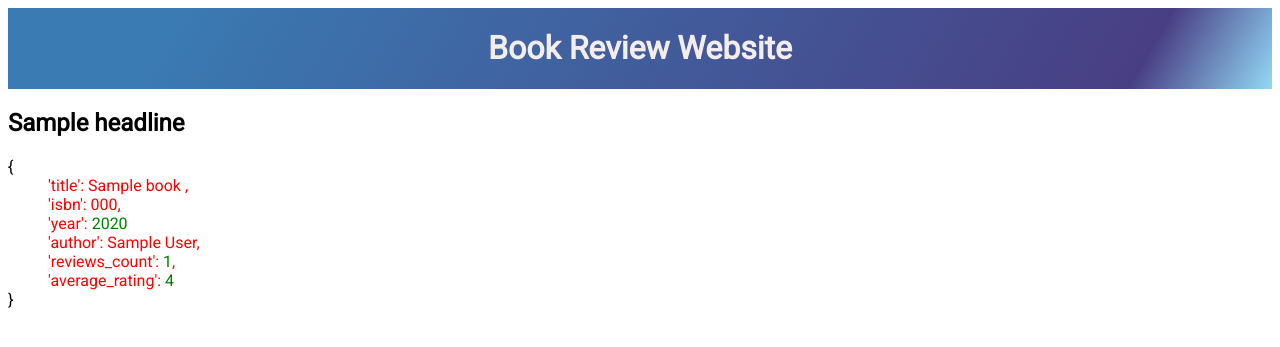
After one commit to betty-van/book-review-app, a Flask app: template templates/json.html in a window 1280 px wide. The commit adds this page. Shown: the top 347 px of the page. Run offline with Flask 2, Linux system fonts and the light colour scheme; the template is opened without the code that fills it: most values are stand-ins (such as "Sample title", 1, 10 or a date in 2020).

Commit message:
Finished project1 with all critera met

```diff
--- a/app.py
+++ b/app.py
@@ -1,9 +1,11 @@
 # Goodreads API
 # key: Ofp1GU7uUbEelrn6ZrT9w
 # secret: Ywf8dKYfvqVbmNoUJwNGZgH2lHAFciC7rzQbu2Ds4s
+# DATABASE_URL=postgres://xpsrascgzfgxzm:b7668097ffd03198d922523344120670dd76f03a849c9977a804cd2ab5631c46@ec2-54-197-239-115.compute-1.amazonaws.com:5432/d2ebb11rclhqv
 import os
 
 import requests
+import json
 from flask import Flask, session, render_template, request
 from flask_session import Session
 from sqlalchemy import create_engine
@@ -132,6 +134,13 @@ def bookdetails(book_id):
         headline = "Book not found."
         return render_template("error.html", headline=headline)
 
+    # Get Goodreads avg rating and number of ratings
+    res = requests.get("https://www.goodreads.com/book/review_counts.json", params={"key": "Ofp1GU7uUbEelrn6ZrT9w", "isbns": book.isbn})
+    book = res.json()
+    average_rating = book['books'][0]['average_rating']
+    rating_number = book['books'][0]['work_ratings_count']
+
+
     # Get book details & render onto page
     return render_template("bookdetails.html", book=book, reviews=reviews)
 
@@ -173,3 +182,37 @@ def submission():
         db.commit()
         headline="Your submission was successful."
         return render_template("submission.html", headline=headline, username=username, reviewText=reviewText, rating=rating)
+
+@app.route("/api/<string:isbns>", methods=["GET"])
+def api(isbns):
+    # Check if ISBN is in database
+    inDatabase = db.execute("SELECT * FROM books WHERE isbn = :isbn", {"isbn": isbns}).rowcount > 0
+    if not inDatabase:
+        headline="404 error, ISBN not found in database."
+        return render_template("error.html", headline=headline)
+
+    # Get book in database
+    book = db.execute("SELECT * FROM books WHERE isbn = :isbn", {"isbn": isbns}).fetchone()
+
+    # Get Goodreads api
+    credentials= "Ofp1GU7uUbEelrn6ZrT9w"
+    res = requests.get("https://www.goodreads.com/book/review_counts.json", params={"key": credentials, "isbns": isbns})
+    bookJSON = res.json()
+
+    average_rating = bookJSON['books'][0]['average_rating']
+    rating_number = bookJSON['books'][0]['work_ratings_count']
+
+    headline="JSON Object"
+
+    # Make sure printing correct variables
+    myJSON = {
+        "title": book.title,
+        "isbn": book.isbn,
+        "year": book.year,
+        "author": book.author,
+        "review_count": rating_number,
+        "average_rating": average_rating
+    }
+
+    print(json.dumps(myJSON, indent=4))
+    return render_template("json.html", book=book, headline=headline, average_rating=average_rating, rating_number=rating_number)
--- a/templates/bookdetails.html
+++ b/templates/bookdetails.html
@@ -10,6 +10,8 @@
     <p>ISBN number: {{ book.isbn }}</p>
     <p>Year published: {{ book.year }}</p>
     <p>Book ID: {{ book.id }}</p>
+    <p>Number of reviews: {{ ratings_number }}</p>
+    <p>Average rating: {{ average_rating }}</p>
 
     <h2>Reviews</h2>
     <ol>
--- /dev/null
+++ b/templates/json.html
@@ -0,0 +1,96 @@
+<!DOCTYPE html>
+<html lang="en">
+
+<head>
+    <meta charset="UTF-8">
+    <meta name="viewport" content="width=device-width, initial-scale=1.0">
+    <meta http-equiv="X-UA-Compatible" content="ie=edge">
+    <title>Book Review website</title>
+    <link href="https://fonts.googleapis.com/css?family=Roboto&display=swap" rel="stylesheet">
+
+    <!-- CSS Styling -->
+    <style>
+        body {
+            font-family: 'Roboto', sans-serif;
+        }
+
+        header {
+            display: flex;
+            justify-content: center;
+            top: 0;
+            left: 0;
+            width: 100%;
+            min-height: 50px;
+            background-color: #3a7bb3;
+            background-image: linear-gradient(120deg, #3a7bb3 12%, #493e84 89%, #92d9f5 100%);
+        }
+
+        h1 {
+            color: rgb(243, 237, 237);
+        }
+
+        form .inputwrapper {
+            padding: 10px;
+        }
+
+        form {
+            margin: 10px auto 20px auto;
+        }
+
+        ul {
+            display: flex;
+            flex-wrap: wrap;
+            width: 100%;
+            text-align: justify;
+        }
+
+        li {
+            padding: 10px 20px;
+            list-style-type: none;
+            margin: 10px;
+            border: 1px solid black;
+            width: auto;
+        }
+
+        .tab { margin-left: 40px; }
+
+        .red {
+            color: red;
+        }
+    </style>
+
+
+</head>
+
+<!-- Body of page -->
+
+<body>
+    <header>
+        <h1>Book Review Website</h1>
+    </header>
+    <h2>{{ headline }}</h2>
+        {<br>
+            <div class="red">
+                <div class="tab">
+                    'title': {{ book.title }} ,<br>
+                </div>
+                <div class="tab">
+                    'isbn': {{ book.isbn }},<br>
+                </div>
+                <div class="tab">
+                    'year': <span style="color:green;">{{ book.year }}</span><br>
+                </div>
+                <div class="tab">
+                    'author': {{ book.author }},<br>
+                </div>
+                <div class="tab">
+                    'reviews_count': <span style="color:green;">{{ rating_number }}</span>,<br>
+                </div>
+                <div class="tab">
+                    'average_rating': <span style="color:green;">{{ average_rating }}</span><br>
+                </div>
+            </div>
+        }
+</body>
+
+</html>
```
Also changed, not shown: json.txt (added, +14 -0 lines).
